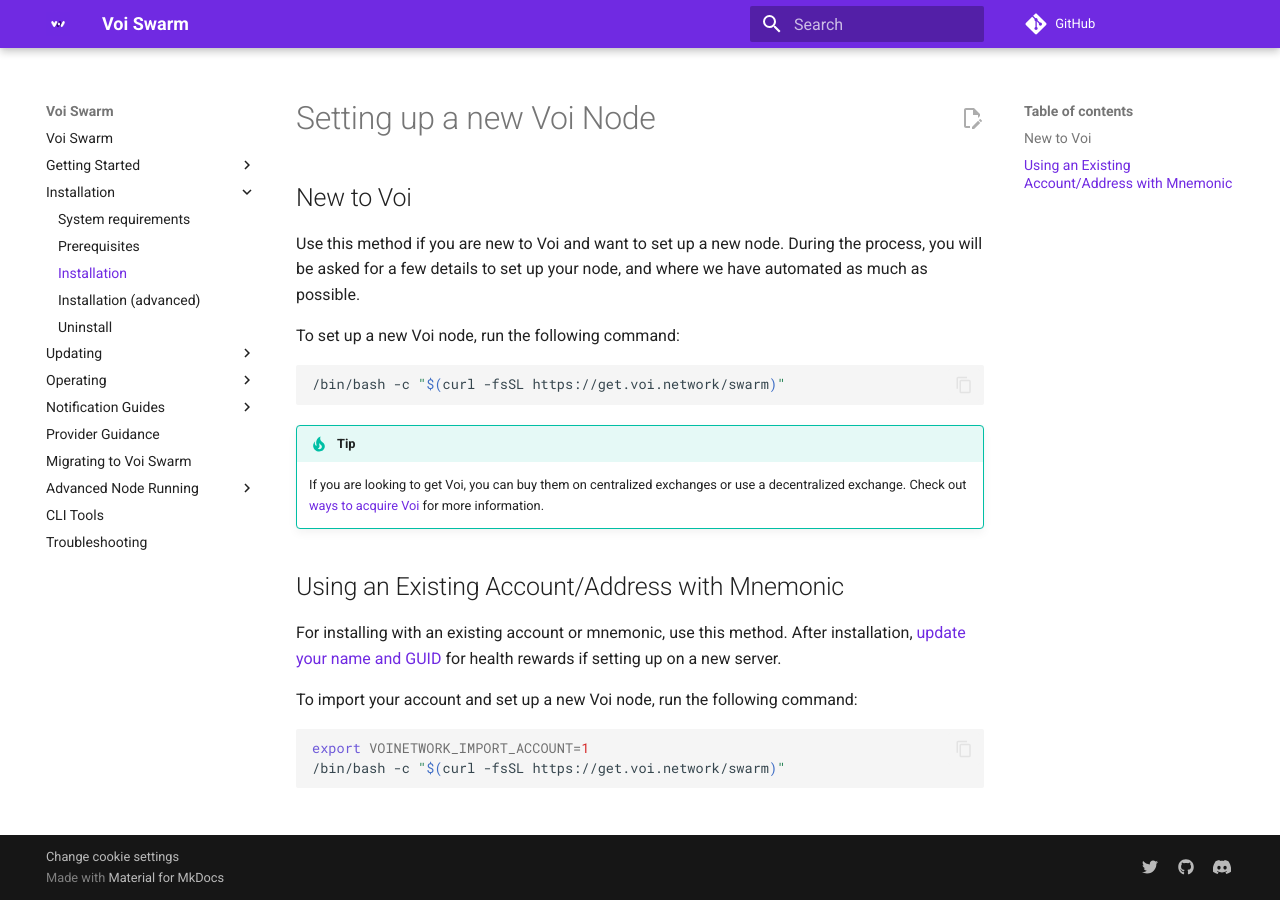
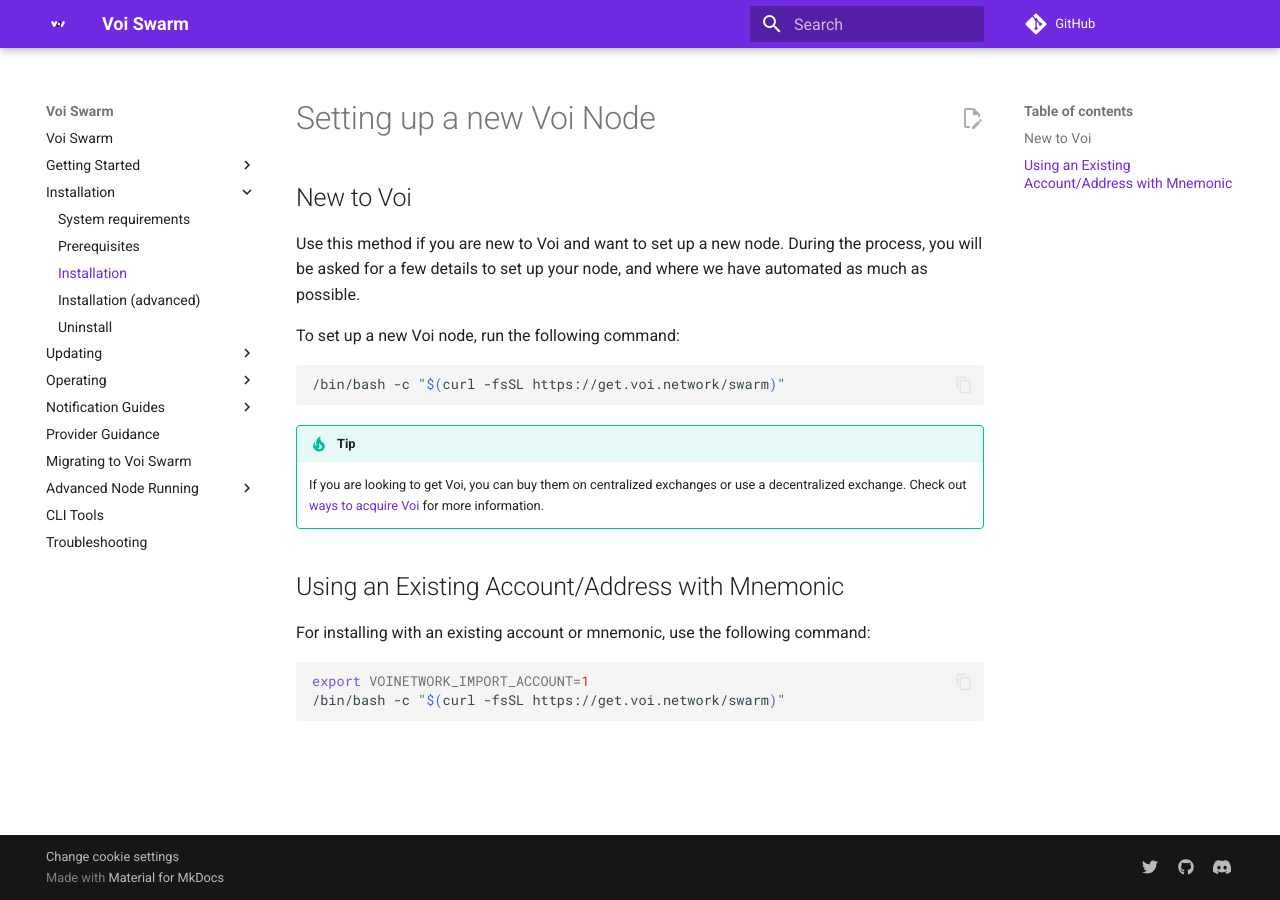
Before and after one commit to VoiNetwork/voi-swarm, an MkDocs documentation site: the page built from docs/installation/installation.md, in a window 1280 px wide. Built offline with MkDocs 1.6.1 and Material for MkDocs 9.7.7, drawn with Linux system fonts in a browser that asks for light colours; plug-ins that fetch from the network failed and are left out; comment, search, counter and statistics services are not loaded.

Commit message:
Update docs to remove testnet rewards references

````diff
--- a/docs/installation/installation.md
+++ b/docs/installation/installation.md
@@ -18,11 +18,7 @@
 
 ## Using an Existing Account/Address with Mnemonic
 
-For installing with an existing account or mnemonic, use this method.
-After installation, [update your name and GUID](../../updating/telemetry/#getting-your-telemetry-status)
-for health rewards if setting up on a new server.
-
-To import your account and set up a new Voi node, run the following command:
+For installing with an existing account or mnemonic, use the following command:
 
 ```bash
 export VOINETWORK_IMPORT_ACCOUNT=1
````
Also changed, not shown: docs/migrating.md (+1 -1 lines), docs/updating/telemetry.md (+0 -2 lines).
